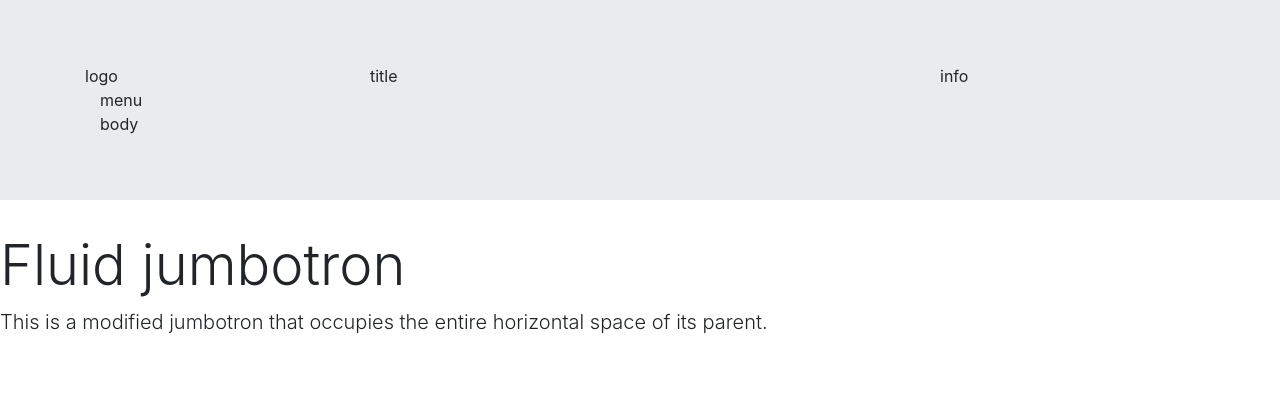
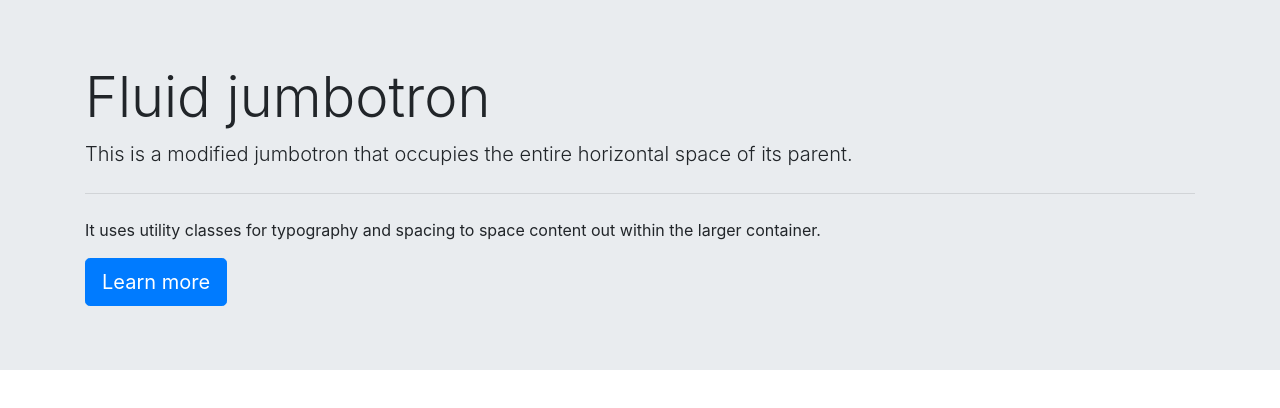
Before and after one commit to Xelion7/bootstrap2, a plain HTML site: page index.html in a window 1280 px wide. Drawn offline with nearby package versions, Linux system fonts and the light colour scheme.

Commit message:
Update index.html

```diff
--- a/index.html
+++ b/index.html
@@ -20,21 +20,11 @@
  <body>
 <div class="jumbotron jumbotron-fluid">
   <div class="container">
-    <div class="row">
-      <div class="col-md-3">logo</div>
-      <div class="col-md-6">title</div>
-      <div class="col-md-3">info</div>
-    </div>
-    <div calss="row">
-      <div class="col-md-4">menu</div>
-      <div class="col-md-8">body</div>
-    </div>
-  </div>
- </div>
-
-
     <h1 class="display-4">Fluid jumbotron</h1>
     <p class="lead">This is a modified jumbotron that occupies the entire horizontal space of its parent.</p>
+    <hr class="my-4">
+    <p>It uses utility classes for typography and spacing to space content out within the larger container.</p>
+  <a class="btn btn-primary btn-lg" href="#" role="button">Learn more</a>
   </div>
 </div>
   </body>
```
